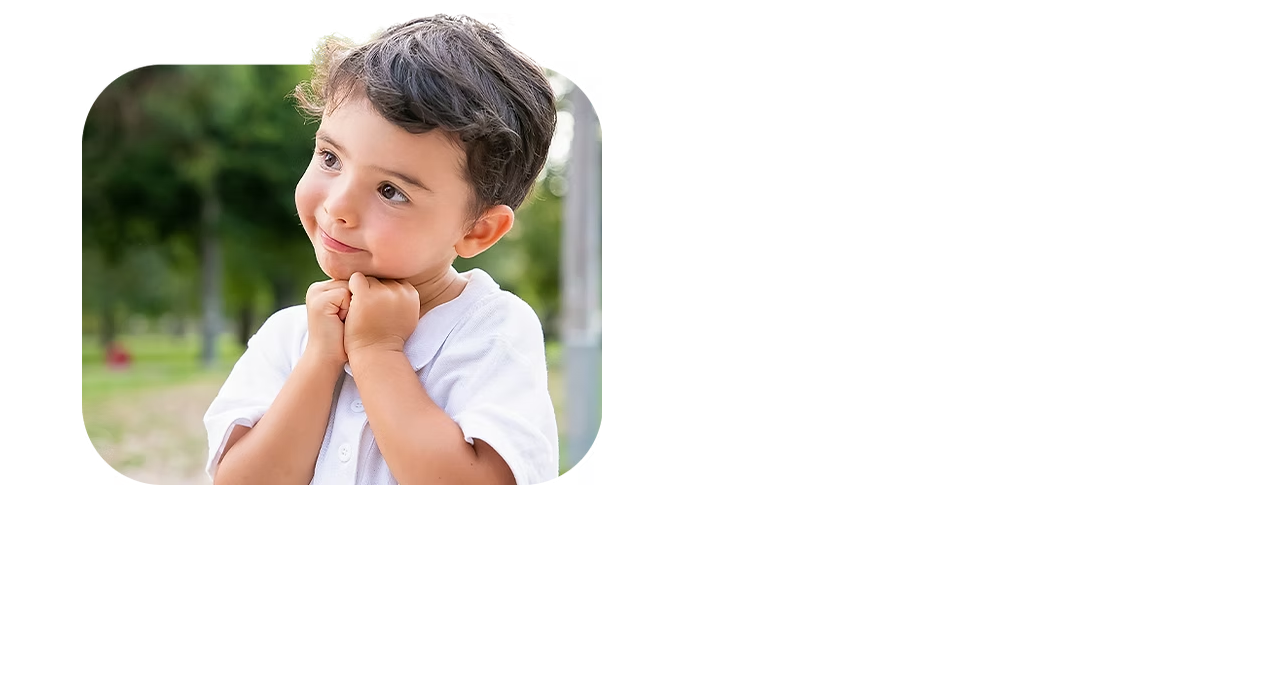
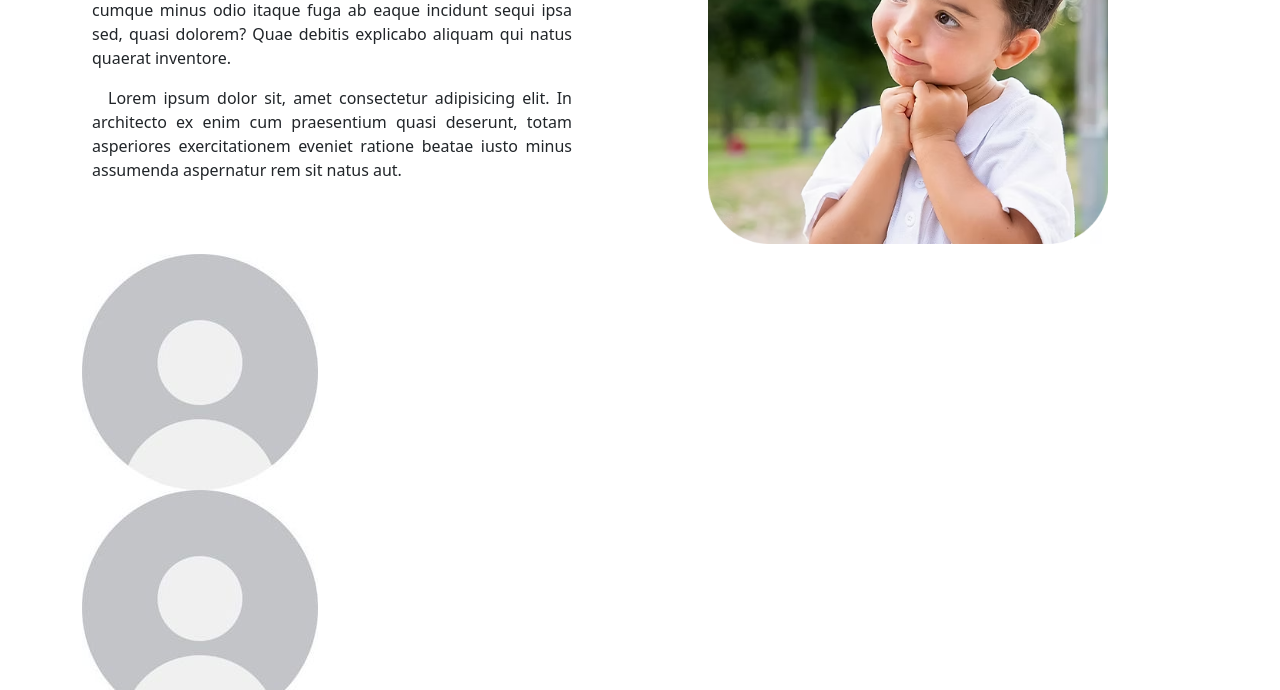
Before and after one commit to ianpage08/Projeto-Escola-AEEC, a website: page index.html in a window 1280 px wide. Shown: the part 750-1440 px from the top of the page. Before the commit the page ends 1235 px from the top, so only its background shows below. Drawn offline with Linux system fonts and the light colour scheme.

Commit message:
sobre nós pronta

```diff
--- a/index.html
+++ b/index.html
@@ -53,14 +53,44 @@
         </section>
         <section id="sobre">
             <div class="container">
-                <div class="flex">
-                    <div>
+                <div class="d-flex align-items-center justify-content-between">
+                    <div class="conteudo-sobre">
                         <h2>Sobre nós</h2>
                         <p>Lorem ipsum dolor, sit amet consectetur adipisicing elit. Iste cumque minus odio itaque fuga ab eaque incidunt sequi ipsa sed, quasi dolorem? Quae debitis explicabo aliquam qui natus quaerat inventore.</p>
                         <p>Lorem ipsum dolor sit, amet consectetur adipisicing elit. In architecto ex enim cum praesentium quasi deserunt, totam asperiores exercitationem eveniet ratione beatae iusto minus assumenda aspernatur rem sit natus aut.</p>
                     </div>
+                    <div class="conteudo-sobre">
+                        <img src="imagens/criança.avif" alt="img-sobre">
+                    </div>
+                </div>
+            </div>
+        </section>
+        <section id="equipe">
+            <div class="container">
+                <div class="flex">
                     <div>
-                        <img src="imagens/criança.avif" alt="">
+                        <img src="imagens/sem foto.jpg" alt="">
+                    </div>
+                    <div>
+                        <img src="imagens/sem foto.jpg" alt="">
+                    </div>
+                    <div>
+                        <img src="imagens/sem foto.jpg" alt="">
+                    </div>
+                    <div>
+                        <img src="imagens/sem foto.jpg" alt="">
+                    </div>
+                    <div>
+                        <img src="imagens/sem foto.jpg" alt="">
+                    </div>
+                    <div>
+                        <img src="imagens/sem foto.jpg" alt="">
+                    </div>
+                    <div>
+                        <img src="imagens/sem foto.jpg" alt="">
+                    </div>
+                    <div>
+                        <img src="imagens/sem foto.jpg" alt="">
                     </div>
                 </div>
             </div>
--- a/source/main.scss
+++ b/source/main.scss
@@ -1,3 +1,4 @@
 @use 'config.scss';
 @use 'header.scss';
 @use 'slide.scss';
+@use 'sobre-nos.scss';
--- a/source/sobre-nos.scss
+++ b/source/sobre-nos.scss
@@ -0,0 +1,15 @@
+#sobre{
+    padding-top: 32px;
+    .conteudo-sobre{
+        padding: 10px;
+        max-width: 500px;
+        width: 100%;
+        p{
+            text-indent: 16px;
+            text-align: justify;
+        }
+        img{
+            max-width: 400px;
+        }
+    }
+}
```
Also changed, not shown: build/main.css, source/nossa-equipe.scss (added), 1 other file.
